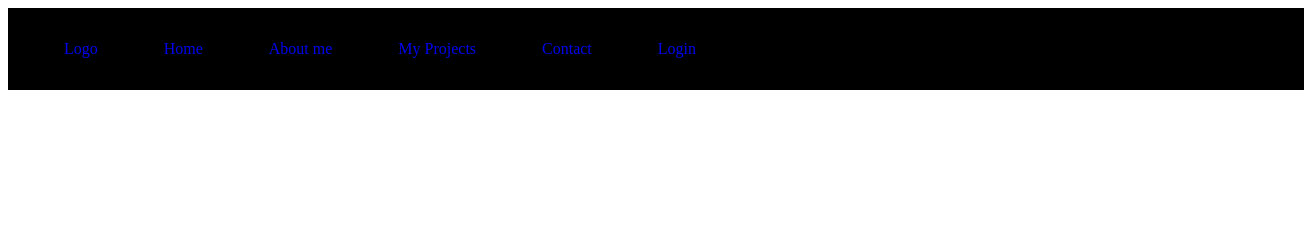
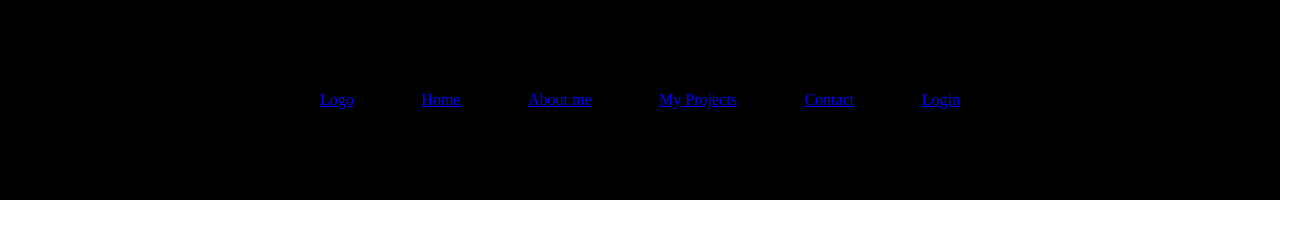
Before and after one commit to erikvdwiel/p1-html.css, a plain HTML site: page first_year_tcr_exercise/week 6/6.3/opdr6.3.html in a window 1280 px wide. Shown: the whole page, 1304 px wide, since content can reach past the window. Drawn offline with Linux system fonts and the light colour scheme.

Commit message:
6.3 gemaakt

```diff
--- a/first_year_tcr_exercise/week 6/6.3/6.3.css
+++ b/first_year_tcr_exercise/week 6/6.3/6.3.css
@@ -1,25 +1,41 @@
-header{
+* {
+    size: 62.5%;
+    margin: 0;
+    padding: 0;
+    color: blue;
+}
 
+nav {
+    width: 100vw;
+    max-width: 100%;
+    height: 25vh;
+    background: black;
+    display: flex;
+    flex-direction: row;
+    justify-content: center;
+    align-items: center;
+    font-size: 1rem;
 }
-nav {
-    display: flex;
-    width: 100%;
-    padding: 1rem;
-    min-height: 5vh;
-    background: black;
-}
-ul{
+
+ul {
     display: flex;
     width: 50%;
     flex-direction: row;
     justify-content: space-between;
 }
-li{
-    display: flex;
-    justify-content: space-between;
-    align-items: center;
+
+li {
+    list-style-type: none;
 }
 
-a{
-    text-decoration: none;
+#logo {
+    display: flex;
+    width: 25%;
+    justify-content: center;
 }
+
+#login {
+    display: flex;
+    width: 25%;
+    justify-content: center;
+}
```
